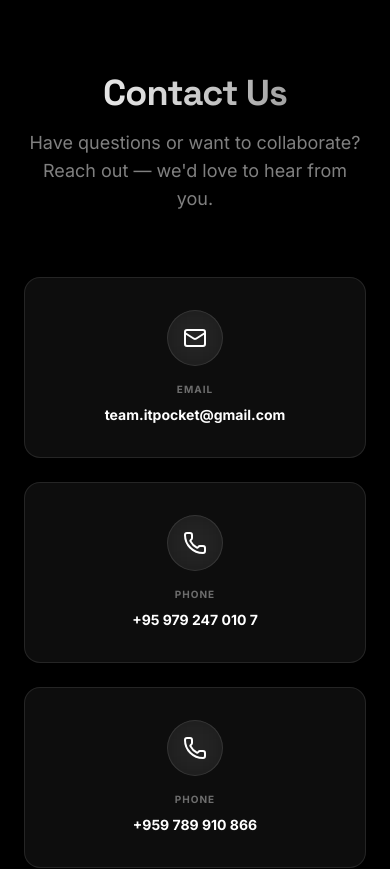
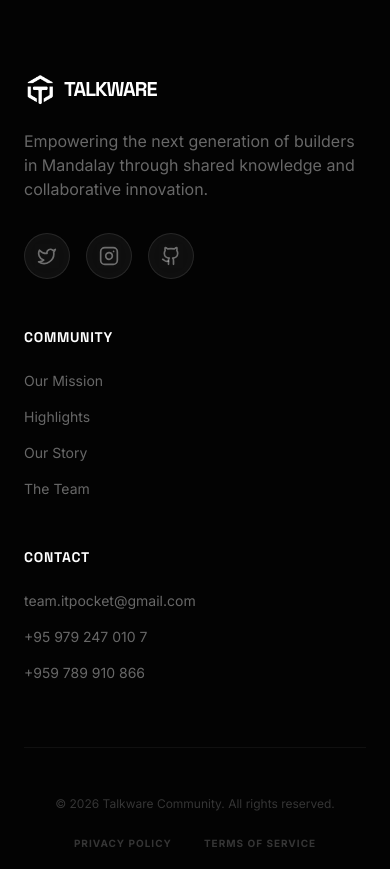
Before and after one commit to PockraftStudio/talkware-landing, a React (Vite) app: page / in a window 390 px wide. Shown: the part 10640-11509 px from the top of the page. Built offline with nearby package versions, Linux system fonts and the light colour scheme.

Commit message:
update 'contact us' tab

```diff
--- a/src/App.tsx
+++ b/src/App.tsx
@@ -48,7 +48,6 @@ export default function App() {
 
             <a href="#highlights" className="hover:text-white transition-colors">Highlights</a>
             <a href="#story" className="hover:text-white transition-colors">Our Story</a>
-            <a href="#contact" className="hover:text-white transition-colors">Contact</a>
           </div>
           <a
             href={COMMUNITY_URL}
@@ -441,76 +440,6 @@ export default function App() {
           </div>
         </section >
 
-        {/* Contact Us Section */}
-        <section id="contact" className="py-24 px-6 border-t border-white/5">
-          <div className="max-w-7xl mx-auto">
-            <motion.div
-              initial={{ opacity: 0, y: 20 }}
-              whileInView={{ opacity: 1, y: 0 }}
-              viewport={{ once: true }}
-              className="text-center mb-16"
-            >
-              <h2 className="text-4xl md:text-5xl font-display font-bold mb-4 text-gradient">Contact Us</h2>
-              <p className="text-white/50 max-w-xl mx-auto text-lg">Have questions or want to collaborate? Reach out — we'd love to hear from you.</p>
-            </motion.div>
-
-            <div className="grid sm:grid-cols-1 md:grid-cols-3 gap-6 max-w-4xl mx-auto">
-              {/* Email */}
-              <motion.a
-                href="mailto:team.itpocket@gmail.com"
-                initial={{ opacity: 0, y: 20 }}
-                whileInView={{ opacity: 1, y: 0 }}
-                viewport={{ once: true }}
-                transition={{ delay: 0 }}
-                className="flex flex-col items-center gap-4 p-8 glass rounded-2xl hover:bg-white/[0.08] transition-all group cursor-pointer"
-              >
-                <div className="w-14 h-14 rounded-full glass flex items-center justify-center group-hover:scale-110 transition-transform">
-                  <Mail className="w-6 h-6 text-white" />
-                </div>
-                <div className="text-center">
-                  <p className="text-[10px] font-bold uppercase tracking-widest text-white/40 mb-2">Email</p>
-                  <p className="font-bold text-white text-sm break-all">team.itpocket@gmail.com</p>
-                </div>
-              </motion.a>
-
-              {/* Phone 1 */}
-              <motion.a
-                href="tel:+959792470107"
-                initial={{ opacity: 0, y: 20 }}
-                whileInView={{ opacity: 1, y: 0 }}
-                viewport={{ once: true }}
-                transition={{ delay: 0.1 }}
-                className="flex flex-col items-center gap-4 p-8 glass rounded-2xl hover:bg-white/[0.08] transition-all group cursor-pointer"
-              >
-                <div className="w-14 h-14 rounded-full glass flex items-center justify-center group-hover:scale-110 transition-transform">
-                  <Phone className="w-6 h-6 text-white" />
-                </div>
-                <div className="text-center">
-                  <p className="text-[10px] font-bold uppercase tracking-widest text-white/40 mb-2">Phone</p>
-                  <p className="font-bold text-white text-sm">+95 979 247 010 7</p>
-                </div>
-              </motion.a>
-
-              {/* Phone 2 */}
-              <motion.a
-                href="tel:+959789910866"
-                initial={{ opacity: 0, y: 20 }}
-                whileInView={{ opacity: 1, y: 0 }}
-                viewport={{ once: true }}
-                transition={{ delay: 0.2 }}
-                className="flex flex-col items-center gap-4 p-8 glass rounded-2xl hover:bg-white/[0.08] transition-all group cursor-pointer"
-              >
-                <div className="w-14 h-14 rounded-full glass flex items-center justify-center group-hover:scale-110 transition-transform">
-                  <Phone className="w-6 h-6 text-white" />
-                </div>
-                <div className="text-center">
-                  <p className="text-[10px] font-bold uppercase tracking-widest text-white/40 mb-2">Phone</p>
-                  <p className="font-bold text-white text-sm">+959 789 910 866</p>
-                </div>
-              </motion.a>
-            </div>
-          </div>
-        </section>
       </main >
 
       {/* Footer */}
@@ -537,18 +466,17 @@ export default function App() {
               <ul className="space-y-4 text-sm text-white/40">
                 <li><a href="#mission" className="hover:text-white transition-colors">Our Mission</a></li>
                 <li><a href="#highlights" className="hover:text-white transition-colors">Highlights</a></li>
-                <li><a href="#contact" className="hover:text-white transition-colors">Contact Us</a></li>
                 <li><a href="#story" className="hover:text-white transition-colors">Our Story</a></li>
                 <li><a href="#founders" className="hover:text-white transition-colors">The Team</a></li>
               </ul>
             </div>
 
             <div>
-              <h4 className="font-display font-bold mb-6 uppercase tracking-wider text-sm">Join Us</h4>
+              <h4 className="font-display font-bold mb-6 uppercase tracking-wider text-sm">Contact</h4>
               <ul className="space-y-4 text-sm text-white/40">
-                <li><a href={COMMUNITY_URL} target="_blank" rel="noopener noreferrer" className="hover:text-white transition-colors">Telegram Channel</a></li>
-                <li><a href={REGISTER_URL} target="_blank" rel="noopener noreferrer" className="hover:text-white transition-colors">Event Registration</a></li>
-                <li><a href="#events" className="hover:text-white transition-colors">Upcoming Events</a></li>
+                <li><a href="mailto:team.itpocket@gmail.com" className="hover:text-white transition-colors">team.itpocket@gmail.com</a></li>
+                <li><a href="tel:+959792470107" className="hover:text-white transition-colors">+95 979 247 010 7</a></li>
+                <li><a href="tel:+959789910866" className="hover:text-white transition-colors">+959 789 910 866</a></li>
               </ul>
             </div>
           </div>
```
